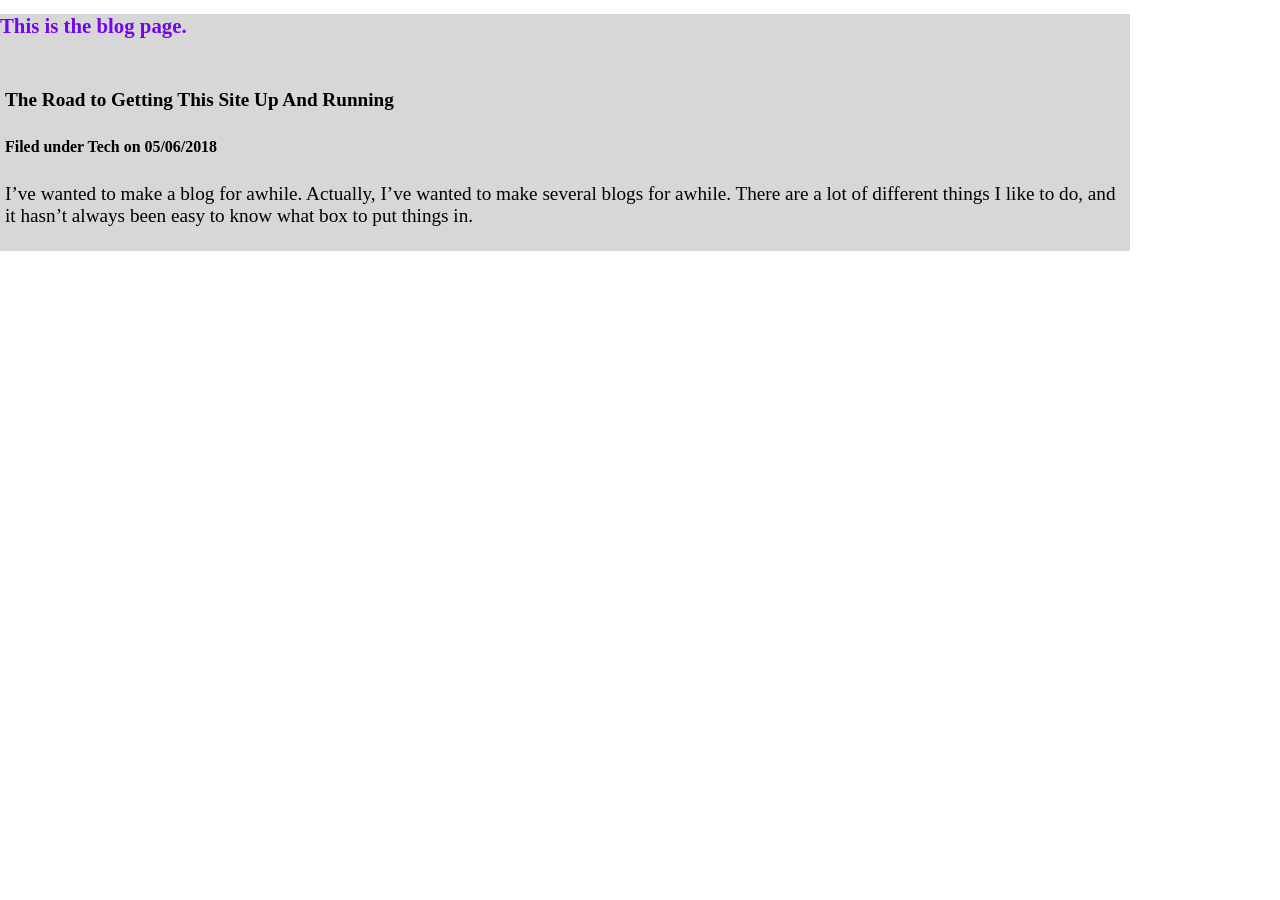
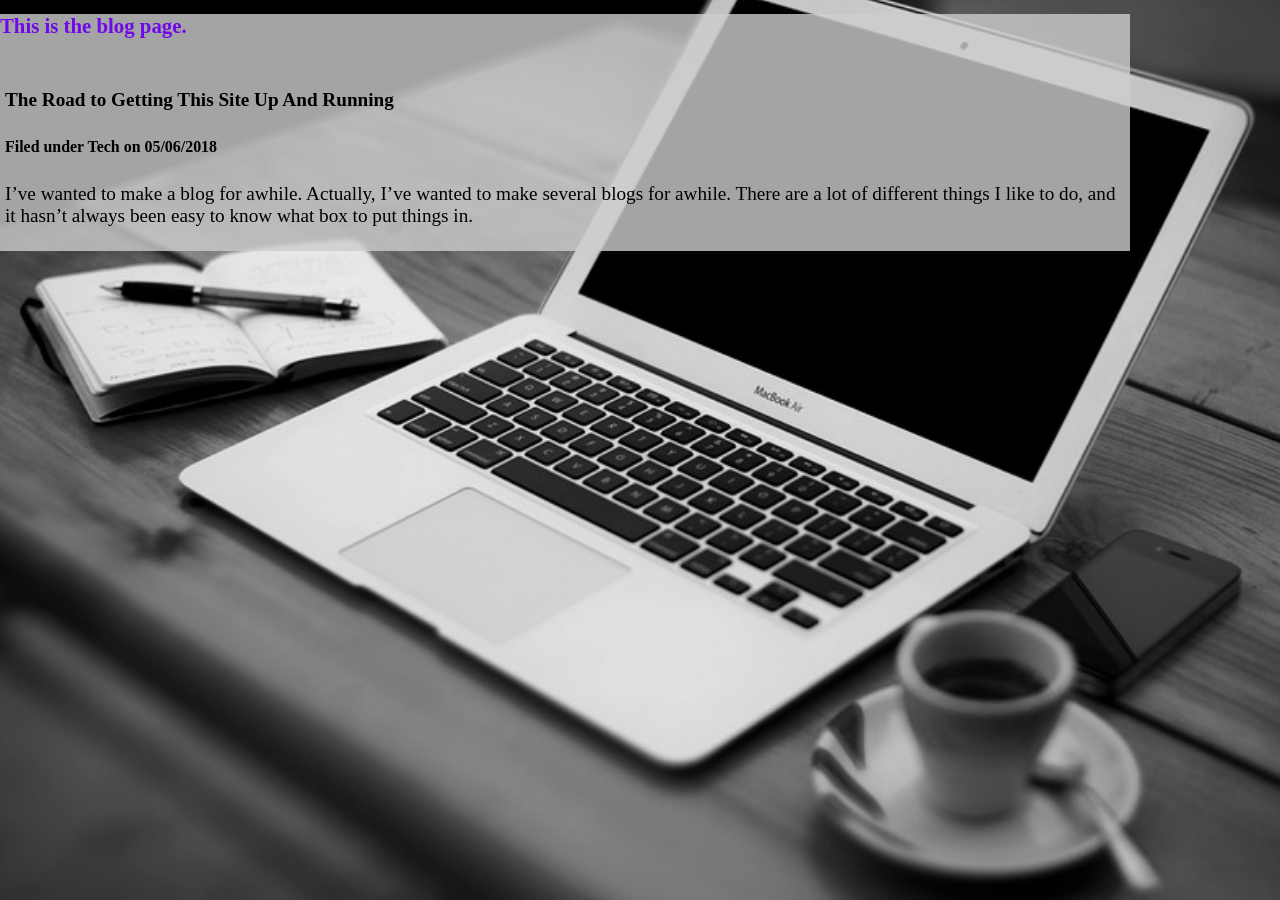
Before and after one commit to TheNethOfMe/neth-blog, a Jekyll site: the page built from pages/blogs.html, in a window 1280 px wide. Built offline with Jekyll 4.4.1, drawn with Linux system fonts in a browser that asks for light colours; some web fonts are replaced.

Commit message:
still testing paths in css

```diff
--- a/_includes/nav.html
+++ b/_includes/nav.html
@@ -1,6 +1,7 @@
 <nav id="menu">
   <a class="brand" href="#" data-color="home">
-    <img src="assets/img/nethSmile.jpeg" />
+    <!-- "assets/img/nethSmile.jpeg" -->
+    <img src="{{ '/assets/img/nethSmile.jpeg' | relative_url }}" />
     <h1>
       <span class="radioactive">Ne</span>on
       <span class="radioactive">Th</span>orium
--- a/_sass/base/_elements.scss
+++ b/_sass/base/_elements.scss
@@ -1,5 +1,5 @@
 body {
-  background: url("./assets/img/work-station-bw.png");
+  background: url($baseurl+"/assets/img/work-station-bw.png");
   background-attachment: fixed;
   background-position: center;
   background-repeat: no-repeat;
@@ -20,7 +20,7 @@ section {
       rgba(210, 210, 210, 0.75),
       rgba(210, 210, 210, 0.75)
     ),
-    url("/assets/img/hat-bg-no-logo.jpg");
+    url($baseurl+"/assets/img/hat-bg-no-logo.jpg");
   font-family: $sans-font;
   font-size: 1.2em;
   height: $section-height;
--- a/_sass/index/_project.scss
+++ b/_sass/index/_project.scss
@@ -9,7 +9,7 @@
 }
 
 .project-title-1 {
-  background-image: url($baseurl+"/assets/img/projects/test1.jpg");
+  background-image: url("/assets/img/projects/test1.jpg");
   background-size: cover;
   height: 150px;
   margin: 0;
--- a/_sass/main.scss
+++ b/_sass/main.scss
@@ -1,7 +1,3 @@
----
----
-
-$baseurl: "{{ site.baseurl }}";
 @import "base/fonts";
 @import "base/colors";
 @import "base/measures";
--- a/assets/css/blog.scss
+++ b/assets/css/blog.scss
@@ -1,4 +1,5 @@
 ---
 ---
 
+$baseurl: "{{ site.baseurl }}";
 @import "sub-index";
--- a/assets/css/styles.scss
+++ b/assets/css/styles.scss
@@ -1,4 +1,5 @@
 ---
 ---
 
+$baseurl: "{{ site.baseurl }}";
 @import "main";
```
Also changed, not shown: 6 other files.
